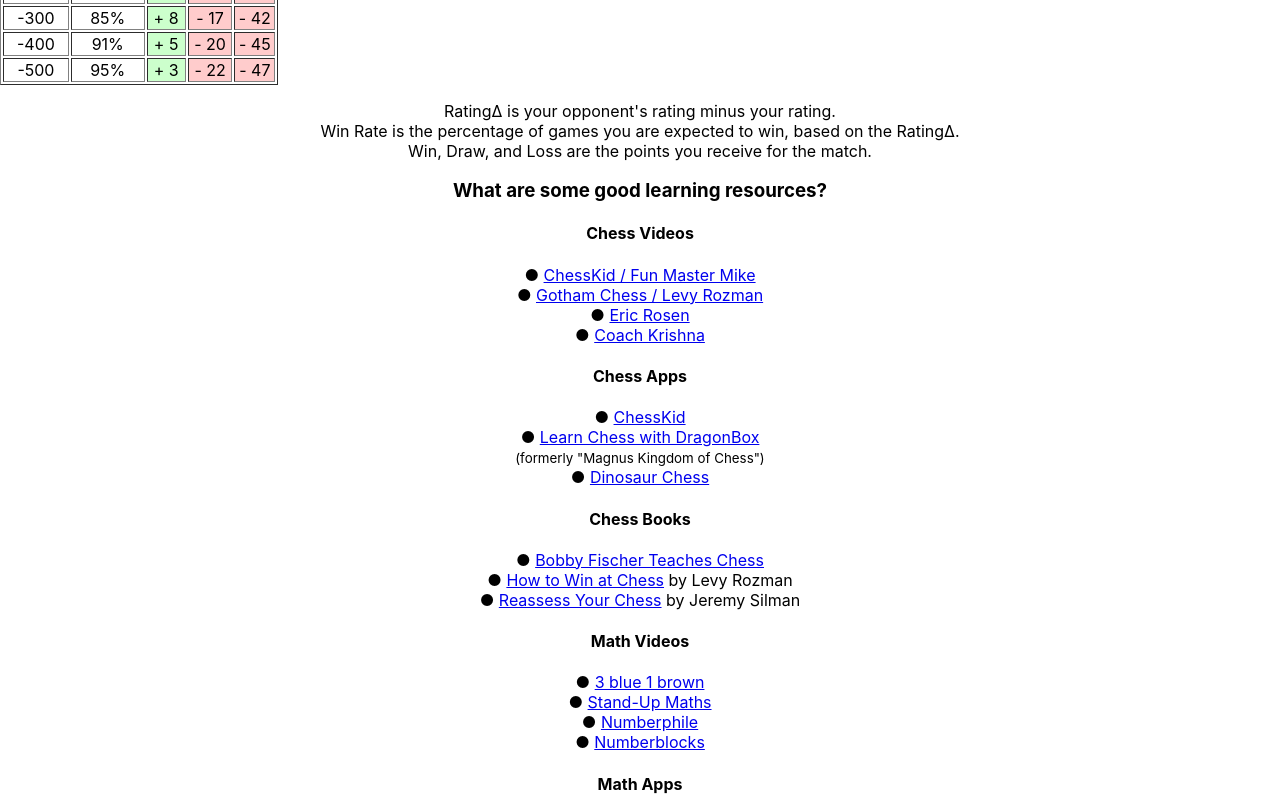
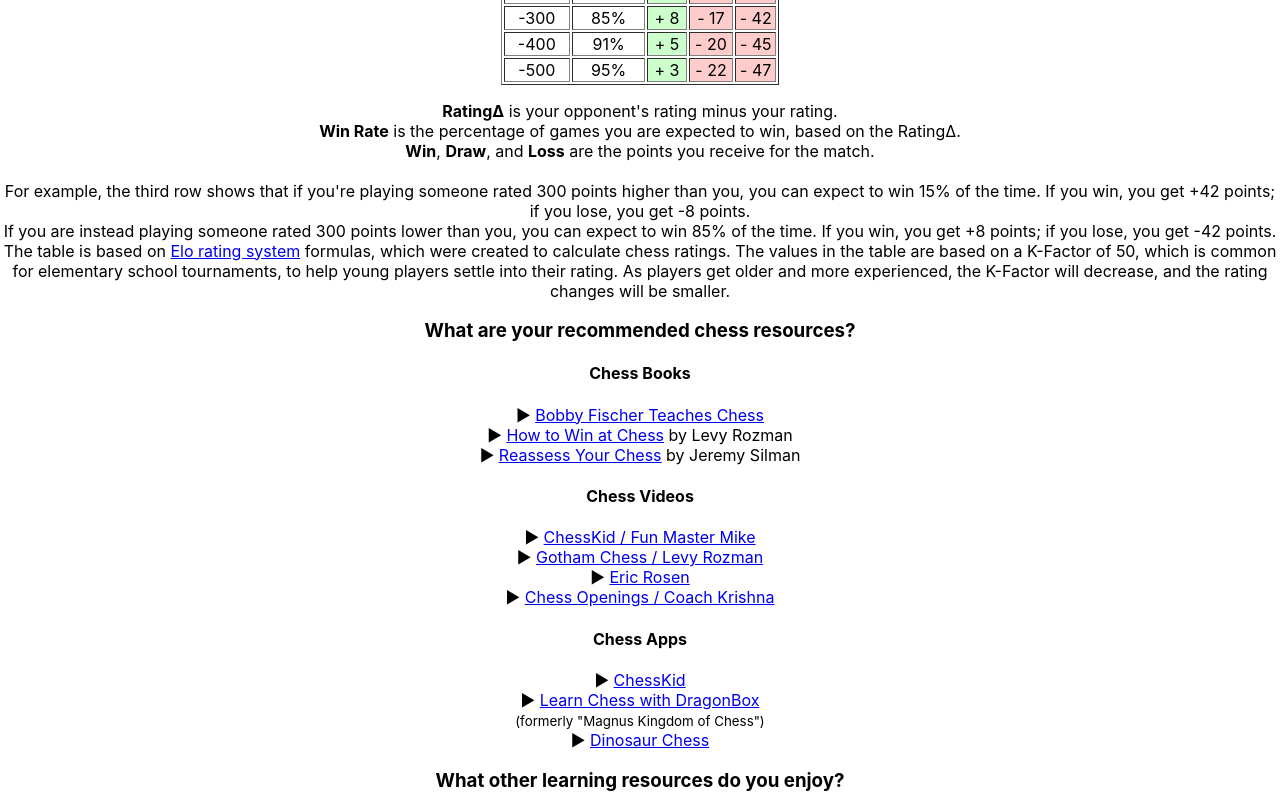
Before and after one commit to cpflames-2/onetris, a React (Create React App) app: page / in a window 1280 px wide. Shown: the part 480-1280 px from the top of the page. Built offline with nearby package versions, Linux system fonts and the light colour scheme.

Commit message:
Format fixes to the home page

```diff
--- /dev/null
+++ b/src/pages/Home.css
@@ -0,0 +1,3 @@
+.arrow {
+    font-size: 0.8em;
+}
--- a/src/pages/Home.js
+++ b/src/pages/Home.js
@@ -1,3 +1,4 @@
+import './Home.css';
 import '../App.css';
 
 export default function Home() {
@@ -15,7 +16,7 @@
         In the NWSRS system used in Washington State, the rate of change may be higher for newer players, as they settle into their accurate rating.
       </p>
 
-      <table border="1">
+      <table border="1" style={{ margin: '0 auto' }}>
         <thead>
           <tr>
             <th>RatingΔ</th>
@@ -107,82 +108,97 @@
       </table>
 
       <p>
-        RatingΔ is your opponent's rating minus your rating.<br/>
-        Win Rate is the percentage of games you are expected to win, based on the RatingΔ.<br/>
-        Win, Draw, and Loss are the points you receive for the match.
+        <b>RatingΔ</b> is your opponent's rating minus your rating.<br/>
+        <b>Win Rate</b> is the percentage of games you are expected to win, based on the RatingΔ.<br/>
+        <b>Win</b>, <b>Draw</b>, and <b>Loss</b> are the points you receive for the match.<br/>
+        <br/>
+        For example, the third row shows that if you're playing someone rated 300 points higher than you,
+        you can expect to win 15% of the time.  If you win, you get +42 points; if you lose, you get -8 points.
+        <br/>
+        If you are instead playing someone rated 300 points lower than you, you can expect to win 85% of the time.
+        If you win, you get +8 points; if you lose, you get -42 points.
+        <br/>
+        The table is based on <a href="https://en.wikipedia.org/wiki/Elo_rating_system">Elo rating system</a> formulas,
+        which were created to calculate chess ratings. The values in the table are based on a K-Factor of 50,
+        which is common for elementary school tournaments, to help young players settle into their rating.
+        As players get older and more experienced, the K-Factor will decrease, and the rating changes will be smaller.
       </p>
 
 
-      <h3>What are some good learning resources?</h3>
+      <h3>What are your recommended chess resources?</h3>
+
+      <h4>Chess Books</h4>
+      ▶ <a href="https://www.amazon.com/Bobby-Fischer-Teaches-Chess/dp/0553263153">Bobby Fischer Teaches Chess</a>
+      <br/>
+      ▶ <a href="https://www.amazon.com/How-Win-Chess-Ultimate-Beginners/dp/1984862073">How to Win at Chess</a> by Levy Rozman
+      <br/>
+      ▶ <a href="https://www.amazon.com/Reassess-Your-Chess/dp/1890085138">Reassess Your Chess</a> by Jeremy Silman
+
 
       <h4>Chess Videos</h4>
-      ● <a href="https://www.youtube.com/@ChessKidOfficial">ChessKid / Fun Master Mike</a>
+      ▶ <a href="https://www.youtube.com/@ChessKidOfficial">ChessKid / Fun Master Mike</a>
       <br/>
-      ● <a href="https://www.youtube.com/@GothamChess">Gotham Chess / Levy Rozman</a>
+      ▶ <a href="https://www.youtube.com/@GothamChess">Gotham Chess / Levy Rozman</a>
       <br/>
-      ● <a href="https://www.youtube.com/@eric-rosen">Eric Rosen</a>
+      ▶ <a href="https://www.youtube.com/@eric-rosen">Eric Rosen</a>
       <br/>
-      ● <a href="https://www.youtube.com/@KebuChess">Coach Krishna</a>
+      ▶ <a href="https://www.youtube.com/@KebuChess">Chess Openings / Coach Krishna</a>
 
 
       <h4>Chess Apps</h4>
-      ● <a href="https://www.chesskid.com/app">ChessKid</a>
+      ▶ <a href="https://www.chesskid.com/app">ChessKid</a>
       <br/>
-      ● <a href="https://dragonbox.com/products/learn-chess-with-dragonbox">Learn Chess with DragonBox</a>
+      ▶ <a href="https://dragonbox.com/products/learn-chess-with-dragonbox">Learn Chess with DragonBox</a>
       <br/> <small>(formerly "Magnus Kingdom of Chess")</small>
       <br/>
-      ● <a href="https://play.google.com/store/apps/details?id=com.universis.dinosaurchess">Dinosaur Chess</a>
+      ▶ <a href="https://play.google.com/store/apps/details?id=com.universis.dinosaurchess">Dinosaur Chess</a>
 
-      <h4>Chess Books</h4>
-      ● <a href="https://www.amazon.com/Bobby-Fischer-Teaches-Chess/dp/0553263153">Bobby Fischer Teaches Chess</a>
-      <br/>
-      ● <a href="https://www.amazon.com/How-Win-Chess-Ultimate-Beginners/dp/1984862073">How to Win at Chess</a> by Levy Rozman
-      <br/>
-      ● <a href="https://www.amazon.com/Reassess-Your-Chess/dp/1890085138">Reassess Your Chess</a> by Jeremy Silman
+
+      <h3>What other learning resources do you enjoy?</h3>
 
       <h4>Math Videos</h4>
-      ● <a href="https://www.youtube.com/@3blue1brown">3 blue 1 brown</a>
+      ▶ <a href="https://www.youtube.com/@3blue1brown">3 blue 1 brown</a>
       <br/>
-      ● <a href="https://www.youtube.com/user/standupmaths">Stand-Up Maths</a>
+      ▶ <a href="https://www.youtube.com/user/standupmaths">Stand-Up Maths</a>
       <br/>
-      ● <a href="https://www.youtube.com/@numberphile">Numberphile</a>
+      ▶ <a href="https://www.youtube.com/@numberphile">Numberphile</a>
       <br/>
-      ● <a href="https://www.youtube.com/@Numberblocks">Numberblocks</a>
+      ▶ <a href="https://www.youtube.com/@Numberblocks">Numberblocks</a>
 
       <h4>Math Apps</h4>
-      ● <a href="https://brilliant.org/">Brilliant.org</a>
+      ▶ <a href="https://brilliant.org/">Brilliant.org</a>
       <br/>
-      ● <a href="https://www.khanacademy.org/">Khan Academy</a>
+      ▶ <a href="https://www.khanacademy.org/">Khan Academy</a>
 
       <h4>Science Videos</h4>
-      ● <a href="https://www.youtube.com/@kurzgesagt">Kurzgesagt</a>
+      ▶ <a href="https://www.youtube.com/@kurzgesagt">Kurzgesagt</a>
       <br/>
-      ● <a href="https://www.youtube.com/@NileRed">Nile Red</a>
+      ▶ <a href="https://www.youtube.com/@NileRed">Nile Red</a>
       <br/>
-      ● <a href="https://www.youtube.com/@veritasium">Veritasium</a>
+      ▶ <a href="https://www.youtube.com/@veritasium">Veritasium</a>
       <br/>
-      ● <a href="https://www.youtube.com/@SteveMould">Steve Mould</a>
+      ▶ <a href="https://www.youtube.com/@SteveMould">Steve Mould</a>
       <br/>
-      ● <a href="https://www.youtube.com/@TheActionLab">The Action Lab</a>
+      ▶ <a href="https://www.youtube.com/@TheActionLab">The Action Lab</a>
 
       <h4>Engineering Videos</h4>
-      ● <a href="https://www.youtube.com/@MarkRober">Mark Rober</a>
+      ▶ <a href="https://www.youtube.com/@MarkRober">Mark Rober</a>
       <br/>
-      ● <a href="https://www.youtube.com/@CrunchLabs">Crunch Labs</a>
+      ▶ <a href="https://www.youtube.com/@CrunchLabs">Crunch Labs</a>
       <br/>
-      ● <a href="https://www.youtube.com/@smartereveryday">Smarter Every Day</a>
+      ▶ <a href="https://www.youtube.com/@smartereveryday">Smarter Every Day</a>
 
       <h4>Engineering Apps</h4>
-      ● <a href="https://lightbot.com/">Light Bot</a>
+      ▶ <a href="https://lightbot.com/">Light Bot</a>
       <br/>
-      ● <a href="https://www.avokiddo.com/thinkrolls-app/">Thinkrolls</a>
+      ▶ <a href="https://www.avokiddo.com/thinkrolls-app/">Thinkrolls</a>
 
       <h4>General Learning Videos</h4>
-      ● <a href="https://www.youtube.com/@TEDEd">TED-Ed</a>
+      ▶ <a href="https://www.youtube.com/@TEDEd">TED-Ed</a>
       <br/>
-      ● <a href="https://www.youtube.com/@CGPGrey">CGP Grey</a>
+      ▶ <a href="https://www.youtube.com/@CGPGrey">CGP Grey</a>
       <br/>
-      ● <a href="https://www.youtube.com/@MinuteEarth">Minute Earth</a>
+      ▶ <a href="https://www.youtube.com/@MinuteEarth">Minute Earth</a>
 
     </div>
   );
```
